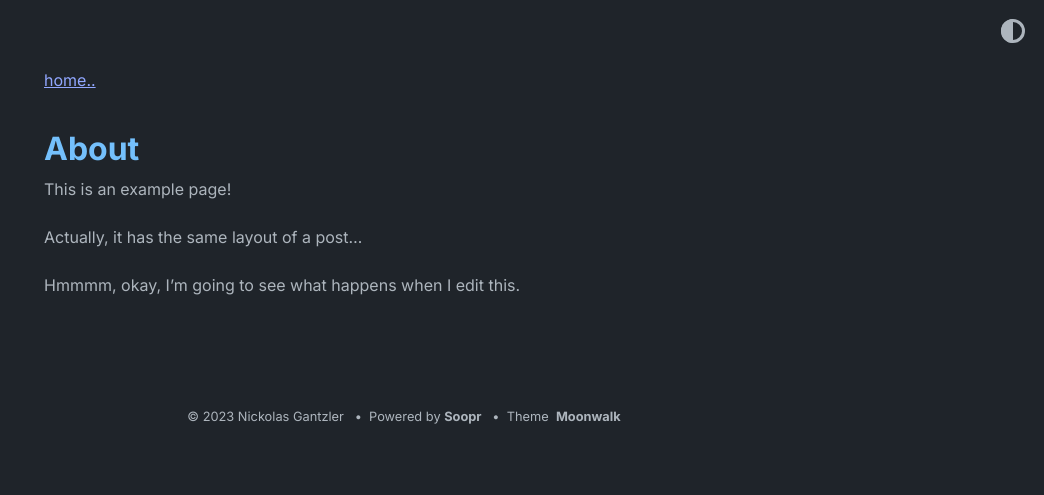
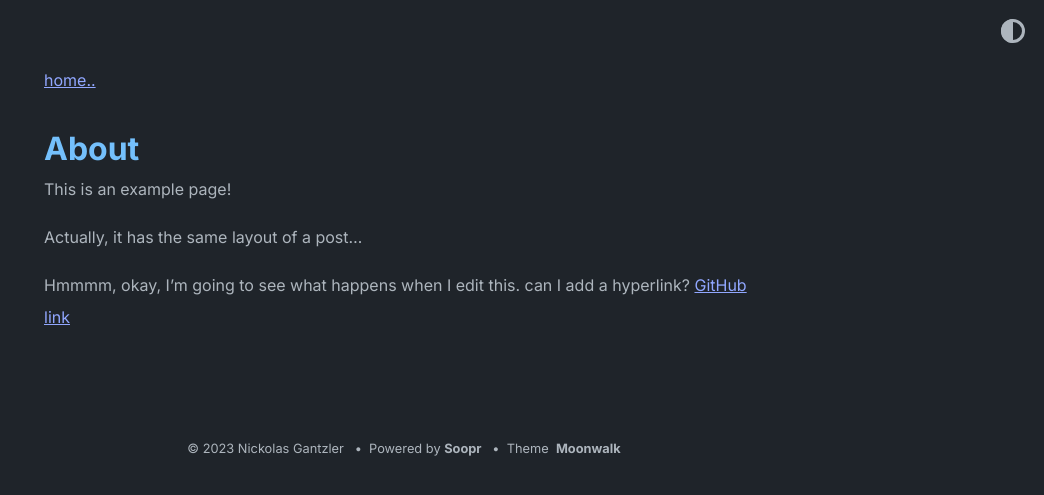
Before and after one commit to ngantzler/ngantzler.github.io, a Jekyll site: the page built from about.md, in a window 1280 px wide. Shown: the top 495 px of the page, without its empty margins (236-1280 px from the left). Built offline with Jekyll 4.4.1, drawn with Linux system fonts in a browser that asks for light colours.

Commit message:
add a link

```diff
--- a/about.md
+++ b/about.md
@@ -10,3 +10,4 @@ Actually, it has the same layout of a post...
 
 
 Hmmmm, okay, I'm going to see what happens when I edit this.
+can I add a hyperlink? [GitHub link](https://github.com/ngantzler)
```
